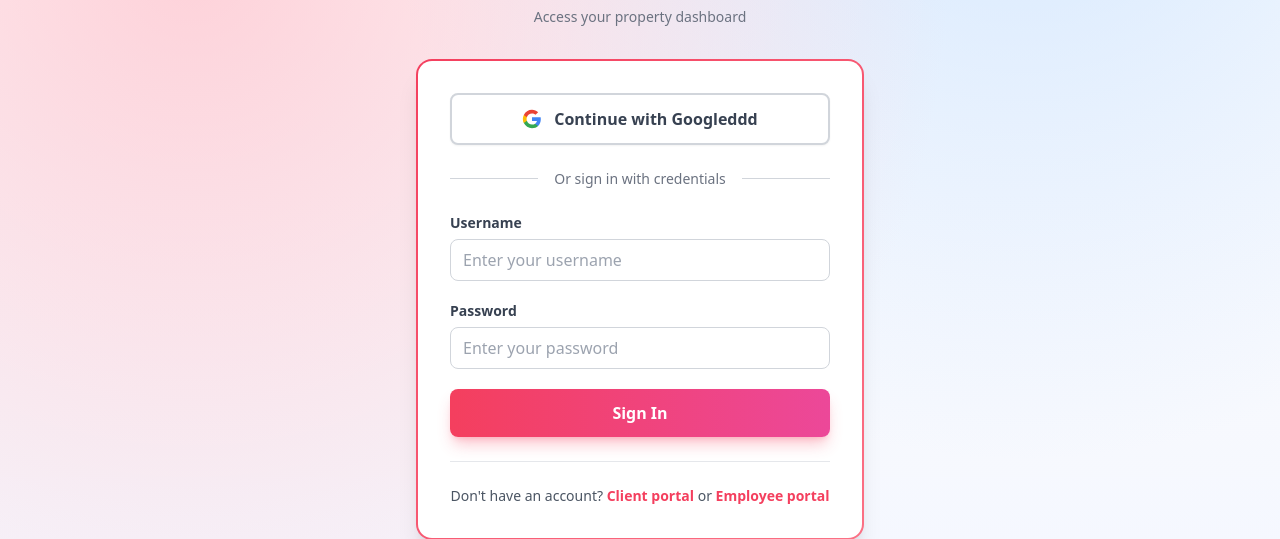
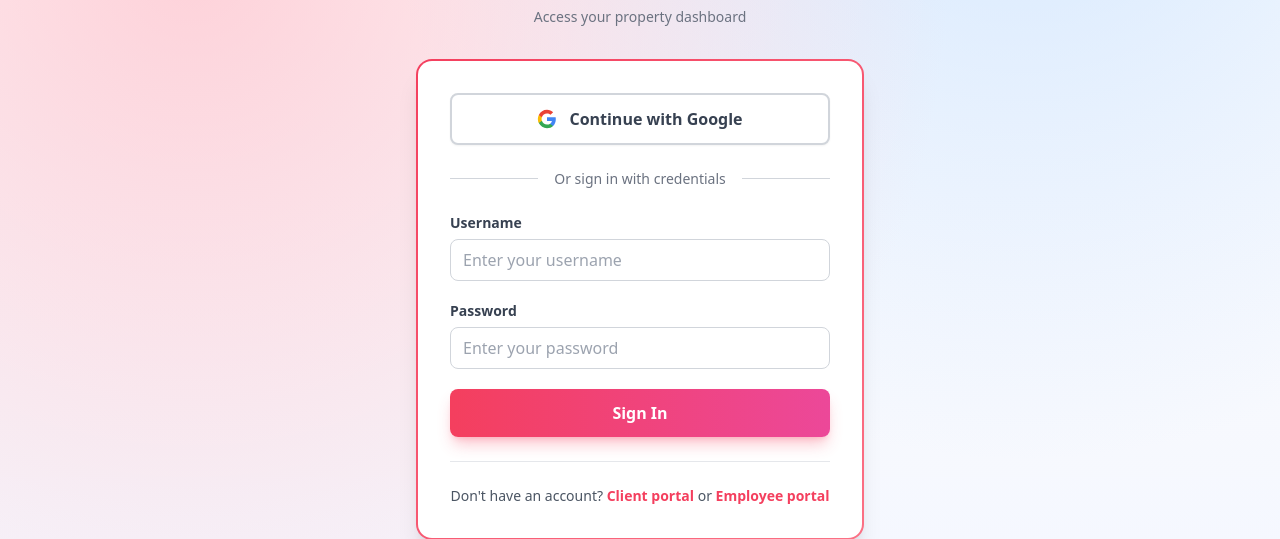
Before and after one commit to dubemmmm/miniapp, a Django app: page /login/ in a window 1280 px wide. Shown: the part 189-728 px from the top of the page. Run offline with Django 5.2, Linux system fonts and the light colour scheme; data comes from the database, SQL or seed files in the repository; parts of the project's set-up code (start-up, migrations or seed data) failed here and were passed over; some libraries are stand-ins or nearby versions.

Commit message:
testing github workflow

```diff
--- a/templates/login.html
+++ b/templates/login.html
@@ -62,7 +62,7 @@
                     <path fill="#FBBC05" d="M5.84 14.09c-.22-.66-.35-1.36-.35-2.09s.13-1.43.35-2.09V7.07H2.18C1.43 8.55 1 10.22 1 12s.43 3.45 1.18 4.93l2.85-2.22.81-.62z"/>
                     <path fill="#EA4335" d="M12 5.38c1.62 0 3.06.56 4.21 1.64l3.15-3.15C17.45 2.09 14.97 1 12 1 7.7 1 3.99 3.47 2.18 7.07l3.66 2.84c.87-2.6 3.3-4.53 6.16-4.53z"/>
                 </svg>
-                Continue with Googleddd
+                Continue with Google
             </a>
 
             <div class="relative my-6">
```
